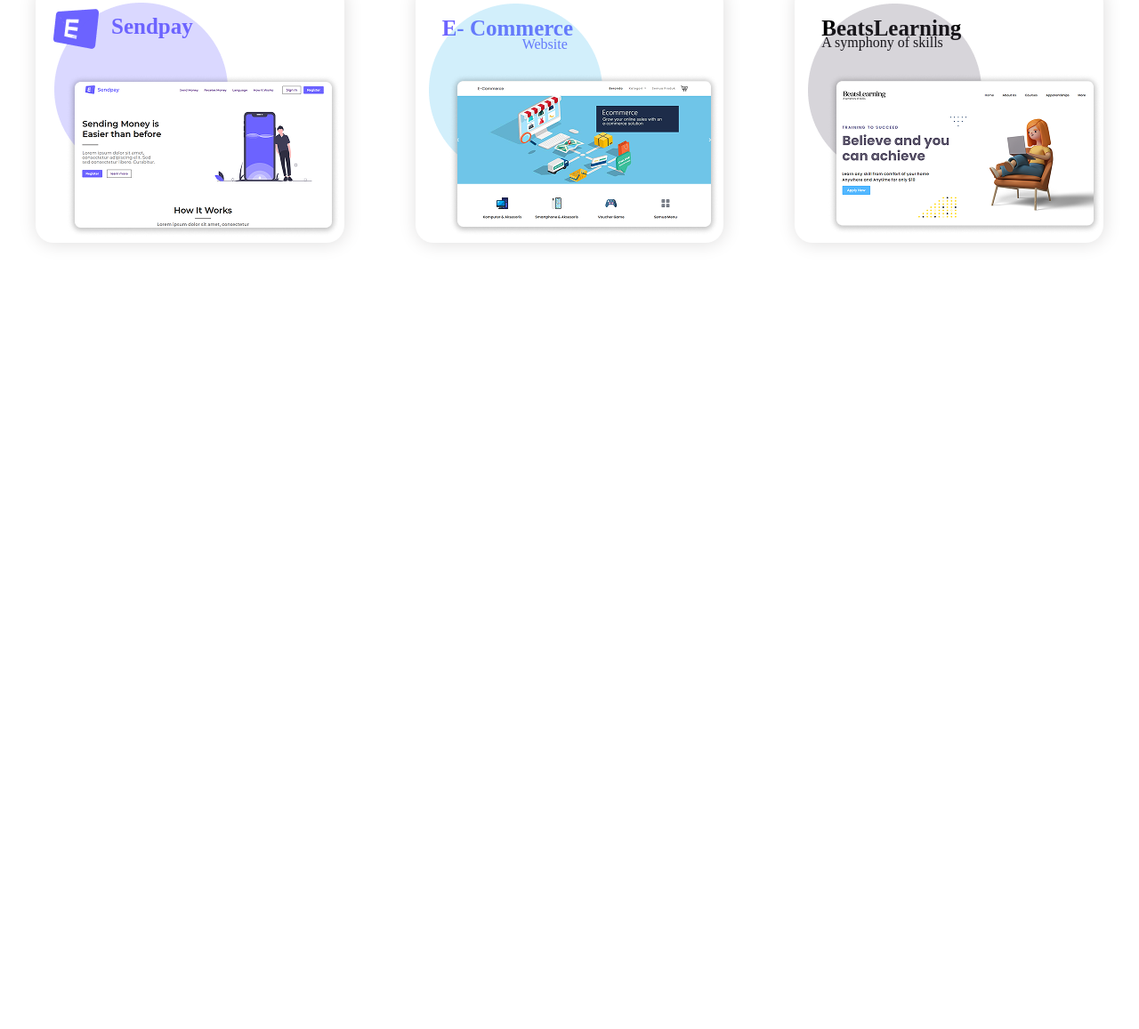
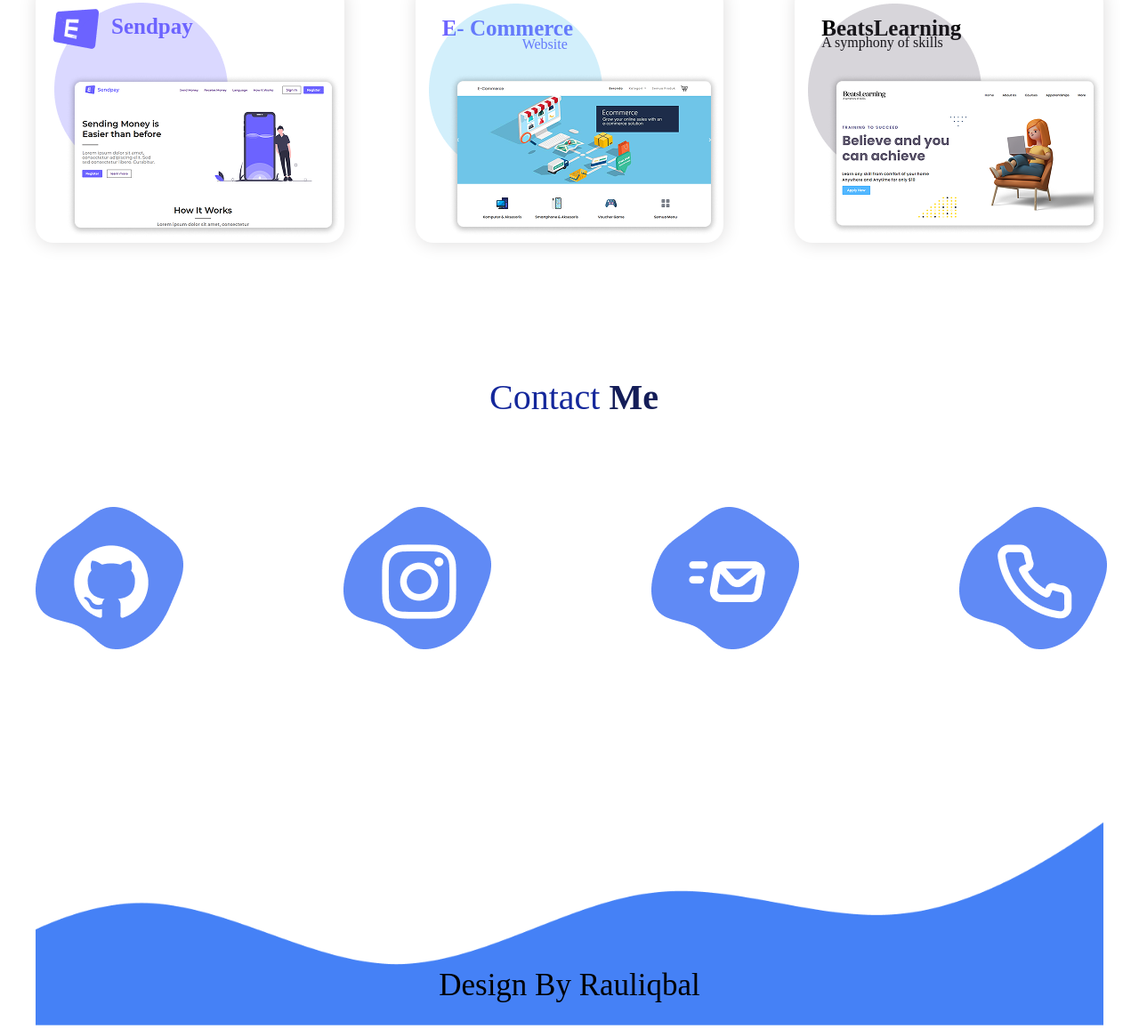
Before and after one commit to rrasulzoda06-web/raul, a plain HTML site: page index.html in a window 1280 px wide. Shown: the part 1456-2613 px from the top of the page at 89% size. Before the commit the page ends 1870 px from the top, so only its background shows below. Drawn offline with Linux system fonts and the light colour scheme; files whose address does not match are found by name.

Commit message:
sector 6

```diff
--- a/index.html
+++ b/index.html
@@ -69,5 +69,32 @@
             </div>
     </div>
 </div>
+<div class="panj">
+    <div class="f">
+        <span class="c1 l">Contact</span><span class="c2"> Me</span>
+    </div>
+    <div class="ff">
+        <div class="ff1">
+            <img src="surat/Vector (7).png" alt="">
+            <img class="f1" src="surat/github.png" alt="">
+        </div>
+        <div class="ff1">
+            <img src="surat/Vector (7).png" alt="">
+            <img class="f1" src="surat/Instagram.png" alt="">
+        </div>
+         <div class="ff1">
+            <img src="surat/Vector (7).png" alt="">
+            <img class="f1" src="surat/fast message.png" alt="">
+        </div>
+         <div class="ff1">
+            <img src="surat/Vector (7).png" alt="">
+            <img class="f1" src="surat/call.png" alt="">
+        </div>
+    </div>
+</div>
+<div class="shash">
+    <p class="g2">Design By Rauliqbal</p>
+    <img class="g1" src="surat/Vector (8).png" alt="">
+</div>
 </body>
 </html>
--- a/raul.css
+++ b/raul.css
@@ -59,6 +59,7 @@ body{
 .c2{
     font-size: 40px;
     font-weight: 550;
+    color: #141d58;
 }
 .c{
     display: flex;
@@ -103,6 +104,9 @@ body{
     font-size: 20px;
     padding-left: 65px;
     padding-top: 5px;
+}
+.chor{
+    margin-bottom: 150px;
 }
 .dd{
     display: flex;
@@ -172,3 +176,25 @@ body{
     top: 28px;
     left: 30px;
 }
+.ff{
+    margin-top: 100px;
+    display: flex;
+    gap: 180px;
+}
+.f1{
+    position: relative;
+    top: -130px;
+    left: 35px;
+}
+.shash{
+    width: 1200px;
+}
+.g1{
+    width: 1200px;
+}
+.g2{
+    text-align: center;
+    font-size: 35px;
+    position: relative;
+    top: 250px;
+}
```
Also changed, not shown: surat/Instagram.png (added), surat/Vector (7).png (added), surat/Vector (8).png (added), surat/call.png (added), surat/fast message.png (added), surat/github.png (added).
